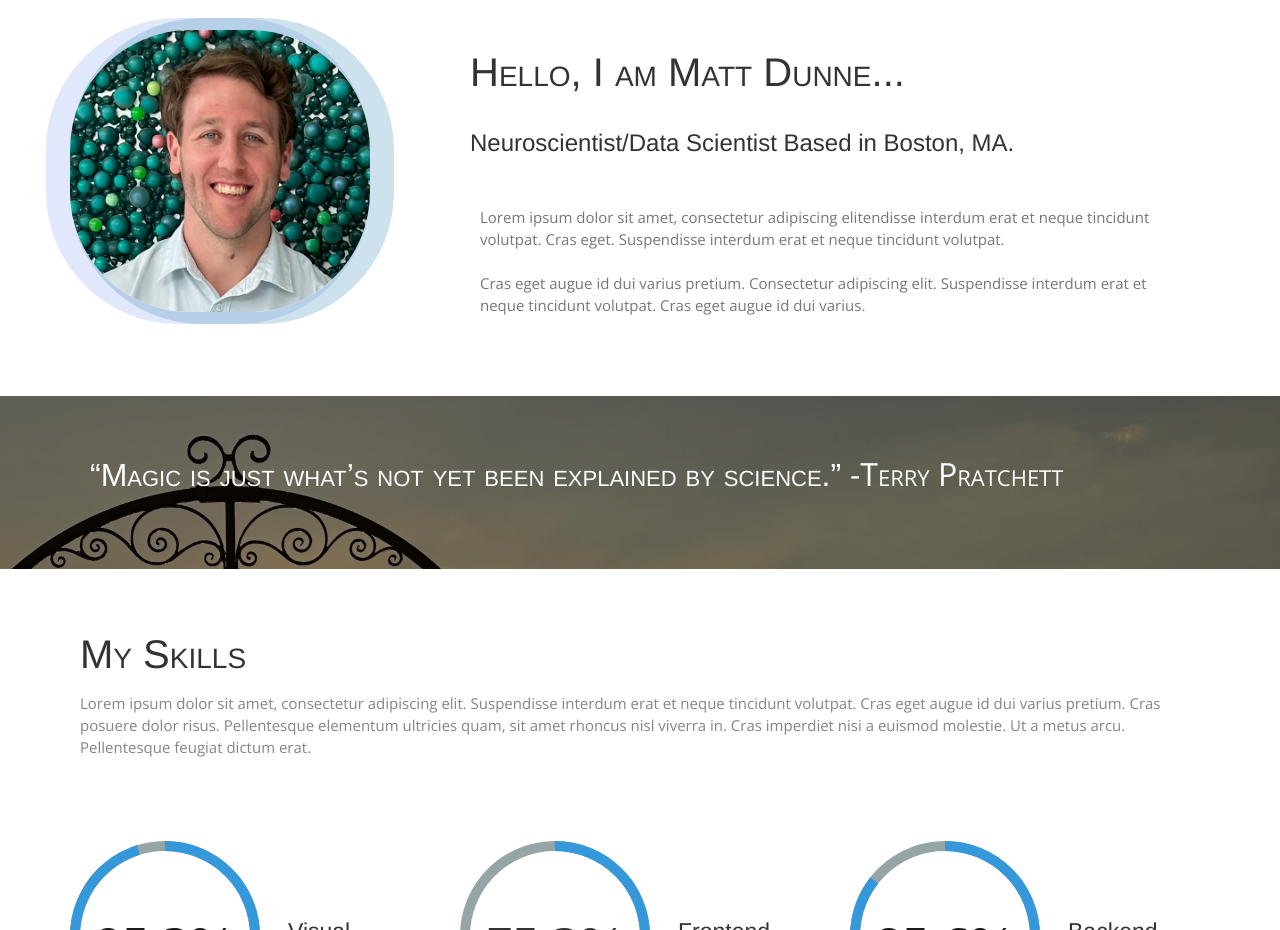
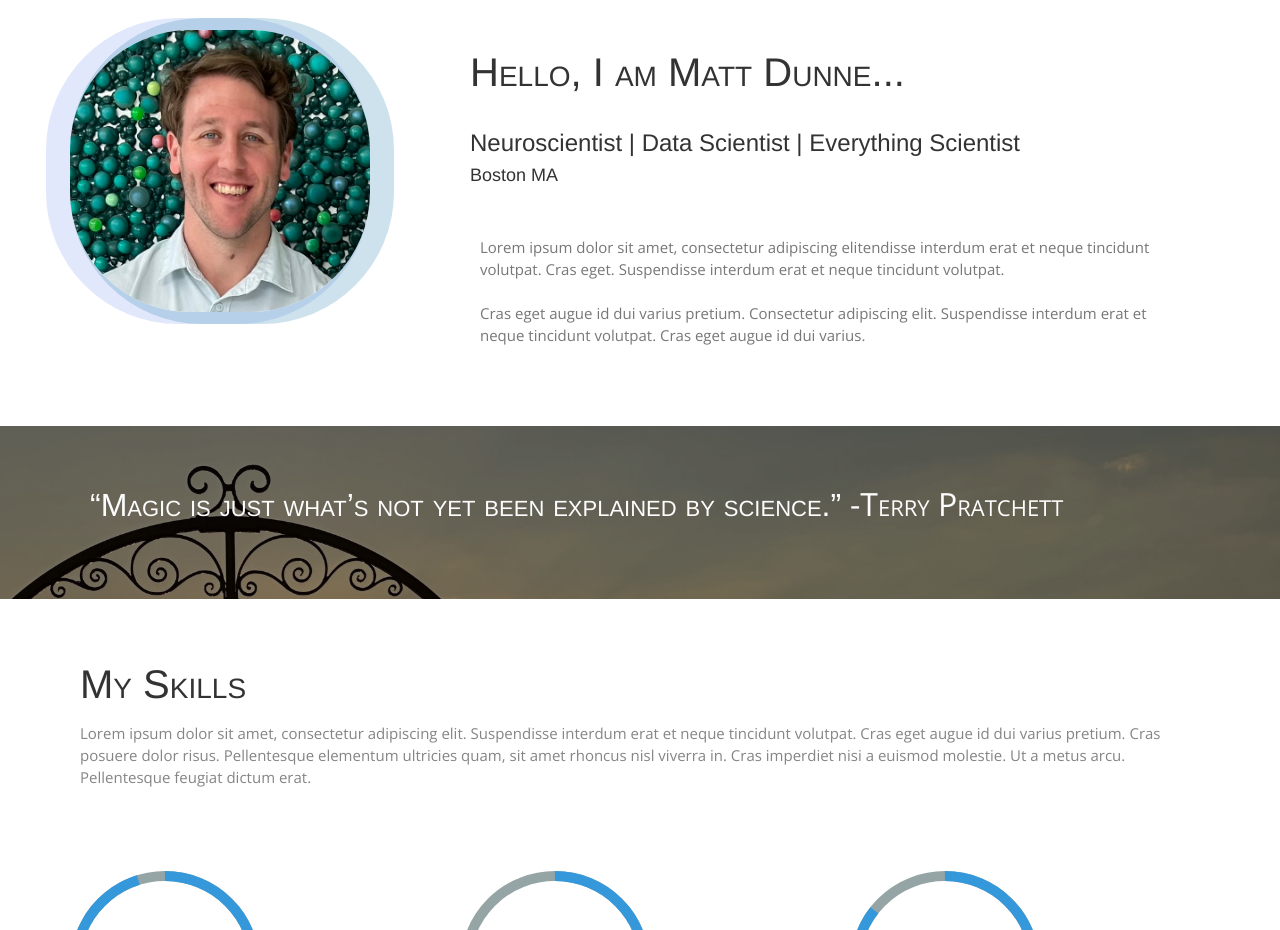
Before and after one commit to matt-dunne/matt-dunne.github.io, a plain HTML site: page index.html in a window 1280 px wide. Shown: the part 900-1830 px from the top of the page. Drawn offline with nearby package versions, Linux system fonts and the light colour scheme.

Commit message:
Update index.html

```diff
--- a/index.html
+++ b/index.html
@@ -100,7 +100,8 @@
       <div class="col-md-8 tileBox">
         <div class="txtHead">
           <h2>Hello, I am Matt Dunne...</h2>
-          <h3> Neuroscientist/Data Scientist Based in Boston, MA.</h3>
+          <h3>Neuroscientist | Data Scientist | Everything Scientist</h3>
+	  <h4>Boston MA</h4>
         </div>
         <p>Lorem ipsum dolor sit amet, consectetur adipiscing elitendisse interdum erat et neque tincidunt volutpat. Cras eget. Suspendisse interdum erat et neque tincidunt volutpat. <br/>
           <br/>
```
